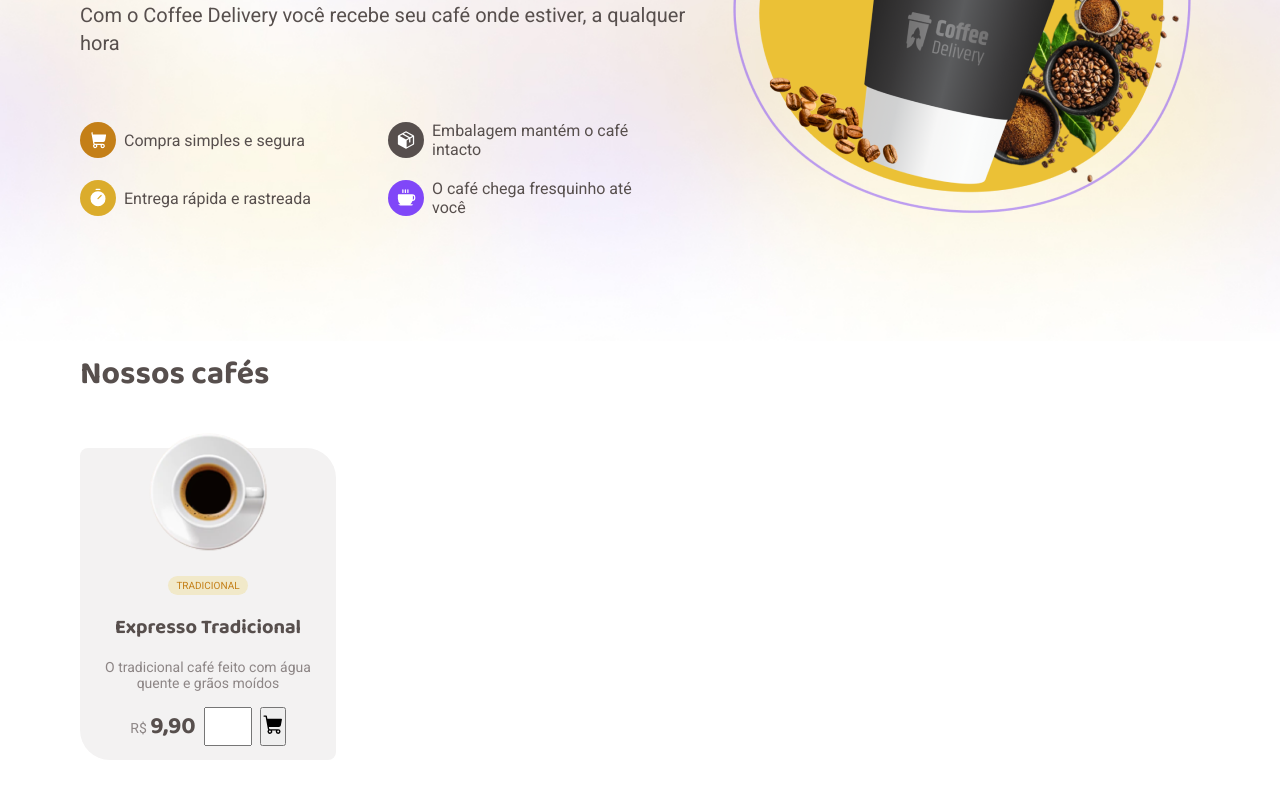
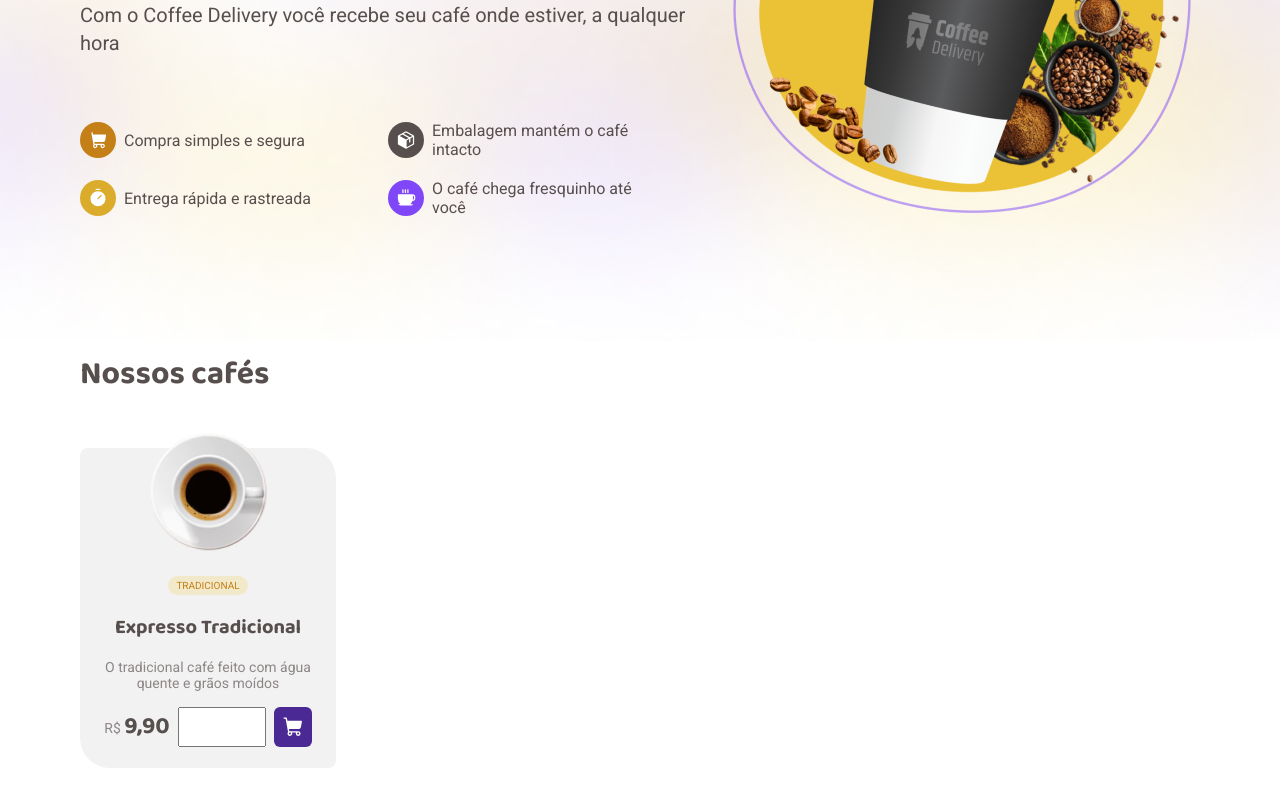
Before and after one commit to juninho15830/coffee-delivery, a React (Vite) app: page / in a window 1280 px wide. Shown: the part 339-1139 px from the top of the page. Built offline with nearby package versions, Linux system fonts and the light colour scheme.

Commit message:
update card

```diff
--- a/src/components/Cards/index.tsx
+++ b/src/components/Cards/index.tsx
@@ -1,5 +1,5 @@
 import { ShoppingCart } from "@phosphor-icons/react";
-import { CardContainer, ValueContainer } from "./styles";
+import { CardContainer, ControlContainer } from "./styles";
 import coofeeTrad from "../../assets/coffee-trad.png";
 
 export function Cards() {
@@ -12,7 +12,7 @@ export function Cards() {
             <p>O tradicional café feito com água quente e grãos moídos</p>
 
 
-            <ValueContainer>
+            <ControlContainer>
                 <p>R$ <span>9,90</span></p>
                 <div>
                     <input type="number" />
@@ -20,7 +20,7 @@ export function Cards() {
                         <ShoppingCart size={22} weight="fill" />
                     </button>
                 </div>
-            </ValueContainer>
+            </ControlContainer>
         </CardContainer>
     )
 }
--- a/src/components/Cards/styles.ts
+++ b/src/components/Cards/styles.ts
@@ -8,7 +8,7 @@ export const CardContainer = styled.div`
     align-items: center;
     text-align: center;
     padding: 8rem 1rem 1rem;
-    height: 19.5rem;
+    height: 20rem;
     width: 16rem;
     background-color: ${props =>props.theme.colors['gray-200']};
     border-radius: 8px 30px 8px 30px;
@@ -37,7 +37,7 @@ export const CardContainer = styled.div`
     }
 `
 
-export const ValueContainer = styled.div`
+export const ControlContainer = styled.div`
     display: flex;
     gap: 0.5rem;
 
@@ -54,14 +54,23 @@ export const ValueContainer = styled.div`
     }
 
     input {
-        width: 3rem;
+        width: 5.5rem;
     }
 
-    div > button > img {
-        color: ${props =>props.theme.colors['yellow-900']};
-        background-color: ${props =>props.theme.colors['yellow-100']};
+    div > button {
+        display: flex;
+        align-items: center;
+        justify-content: center;
+        color: ${props =>props.theme.colors.white};
+        background-color: ${props =>props.theme.colors['purple-900']};
         padding: 0.5rem;
         border-radius: 6px;
         height: 2.5rem;
+        border: none;
+    }
+
+    div > button:hover {
+        cursor: pointer;
+
     }
 `
```
